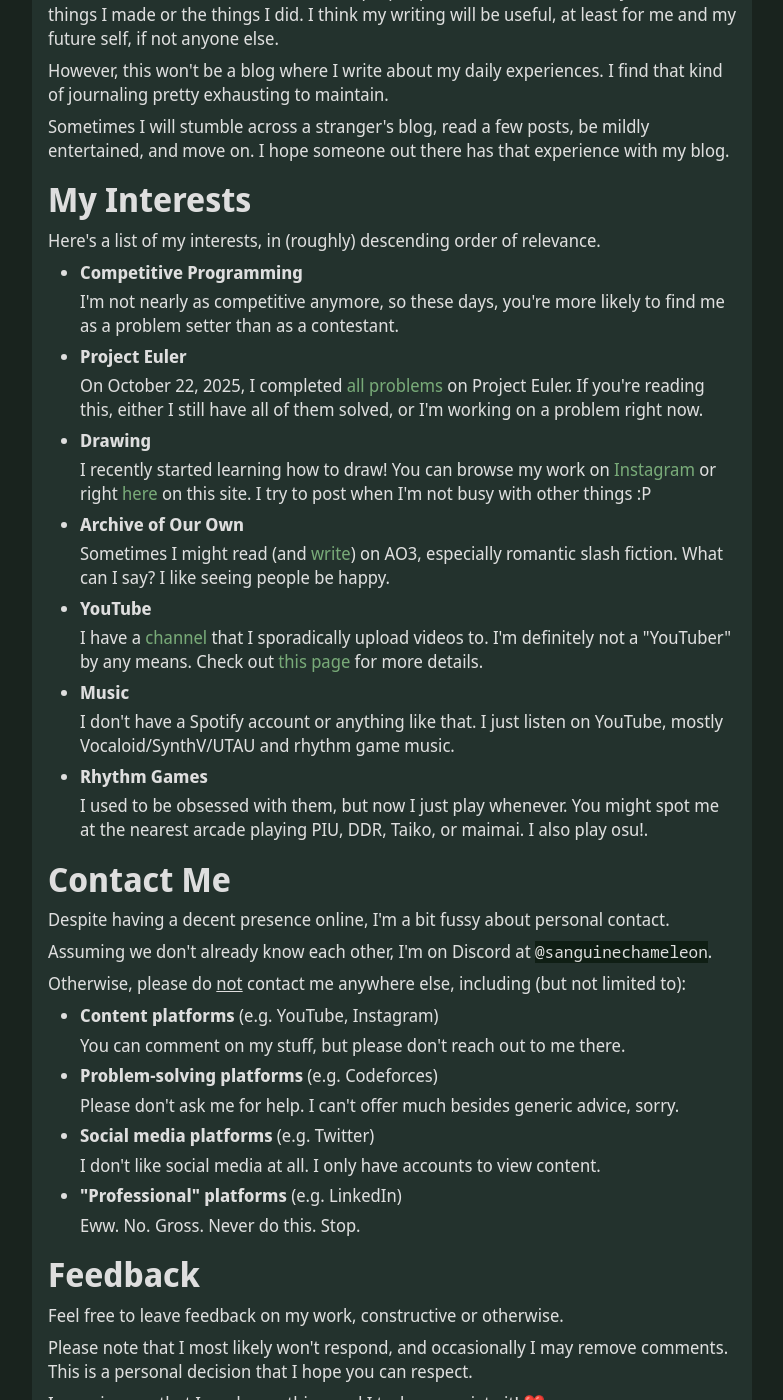
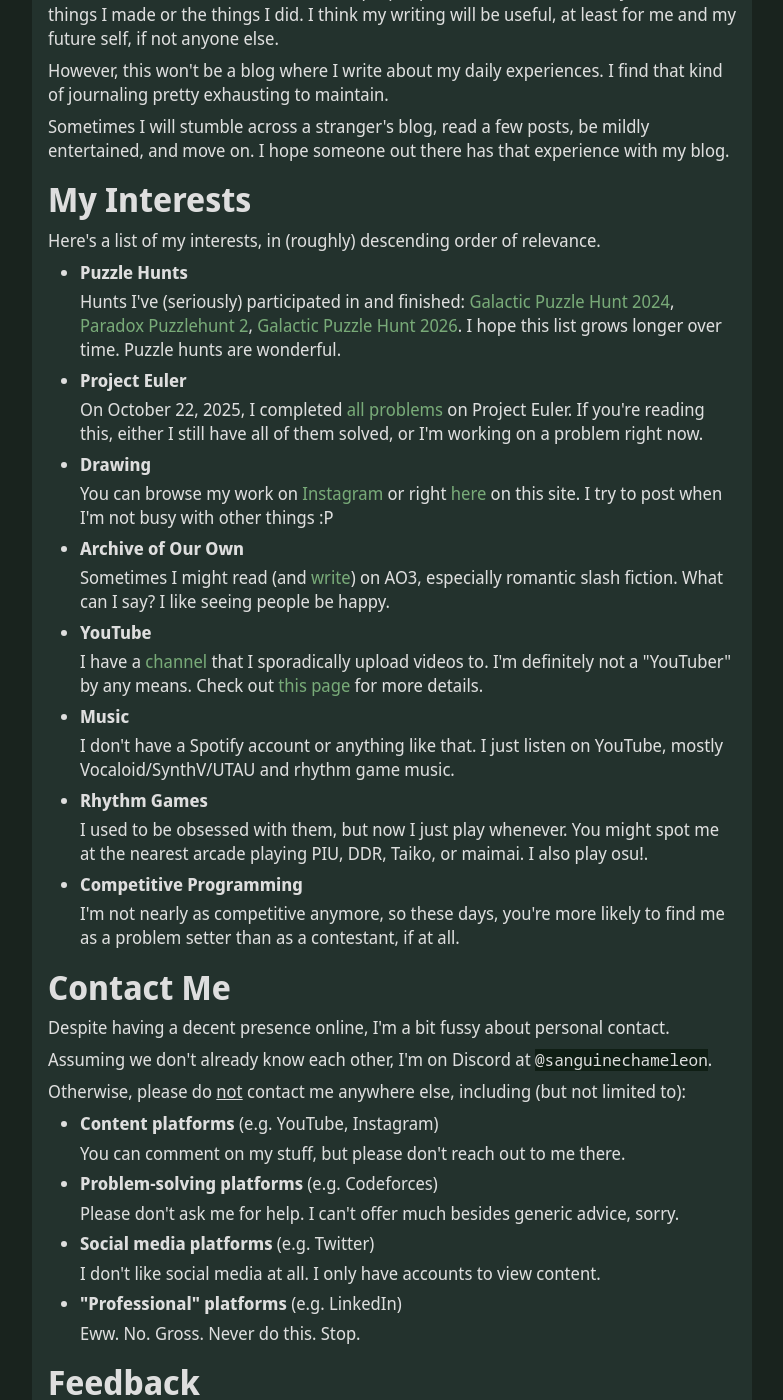
Before and after one commit to SanguineChameleon/sanguinechameleon.github.io, a Jekyll site: the page built from _pages/leon.md, in a window 1280 px wide and 1400 px high, scrolled down 707 px. Shown: the whole window, without its empty margins (248-1031 px from the left). Built offline with Jekyll 4.4.1, drawn with Linux system fonts in a browser that asks for light colours.

Commit message:
Update about page

```diff
--- a/_pages/leon.md
+++ b/_pages/leon.md
@@ -33,9 +33,9 @@ Sometimes I will stumble across a stranger's blog, read a few posts, be mildly e
 
 Here's a list of my interests, in (roughly) descending order of relevance.
 
-- **Competitive Programming**
+- **Puzzle Hunts**
 
-  I'm not nearly as competitive anymore, so these days, you're more likely to find me as a problem setter than as a contestant.
+  Hunts I've (seriously) participated in and finished: [Galactic Puzzle Hunt 2024](https://2024.galacticpuzzlehunt.com/), [Paradox Puzzlehunt 2](https://2026.paradoxpuzzlehunt.com/), [Galactic Puzzle Hunt 2026](https://2026.galacticpuzzlehunt.com/). I hope this list grows longer over time. Puzzle hunts are wonderful.
 
 - **Project Euler**
 
@@ -43,7 +43,7 @@ Here's a list of my interests, in (roughly) descending order of relevance.
 
 - **Drawing**
 
-  I recently started learning how to draw! You can browse my work on [Instagram](https://www.instagram.com/sanguinechameleon/) or right [here]({% link _pages/art.md %}) on this site. I try to post when I'm not busy with other things :P
+  You can browse my work on [Instagram](https://www.instagram.com/sanguinechameleon/) or right [here]({% link _pages/art.md %}) on this site. I try to post when I'm not busy with other things :P
 
 - **Archive of Our Own**
 
@@ -60,6 +60,10 @@ Here's a list of my interests, in (roughly) descending order of relevance.
 - **Rhythm Games**
 
   I used to be obsessed with them, but now I just play whenever. You might spot me at the nearest arcade playing PIU, DDR, Taiko, or maimai. I also play osu!.
+
+- **Competitive Programming**
+
+  I'm not nearly as competitive anymore, so these days, you're more likely to find me as a problem setter than as a contestant, if at all.
 
 ## Contact Me
 
```
Also changed, not shown: index.md (+0 -1 lines).
